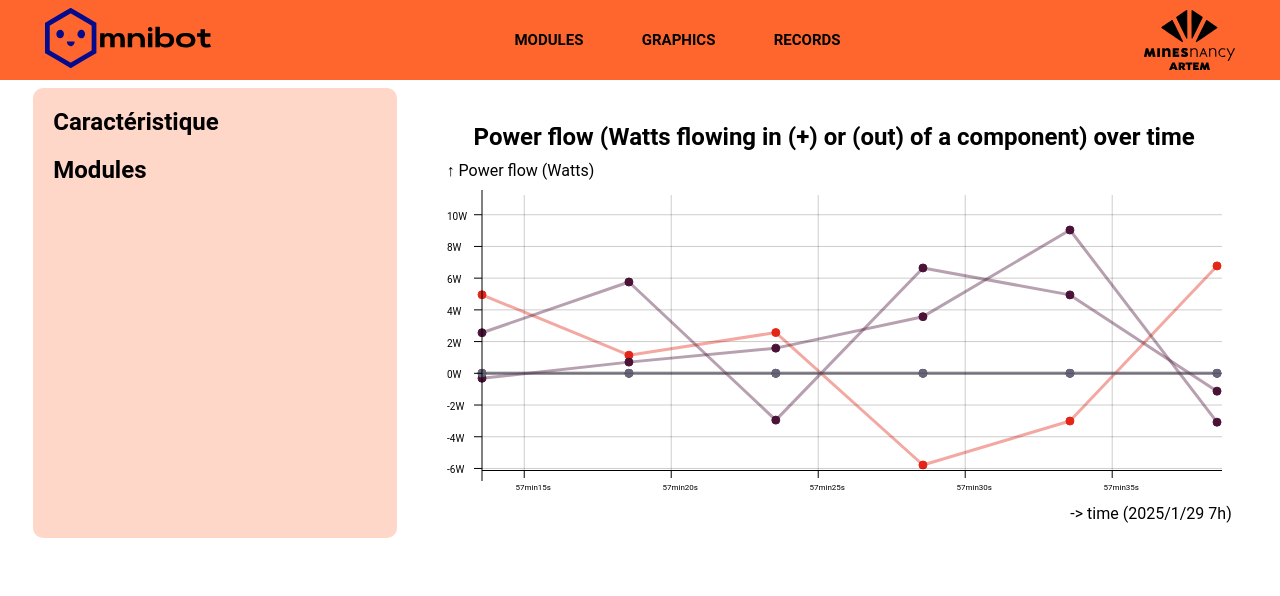
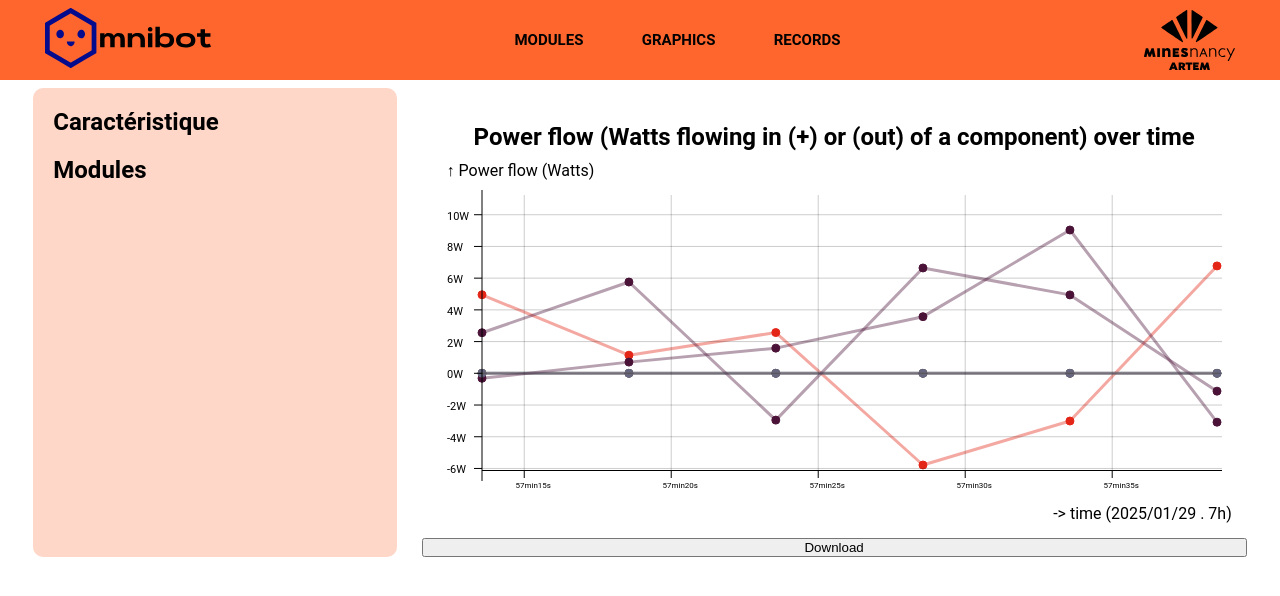
Before and after one commit to lauralvd01/robot-user-interface-Omnibot, a SvelteKit app: page /graphics in a window 1280 px wide. Shown: the top 596 px of the page. Built offline with nearby package versions, Linux system fonts and the light colour scheme.

Commit message:
Add possibility to export the svg graph into an svg file. To keep title and x and y labels, add ones into the svg, invisible when the interface is rendered but visible when svg is exported (as styles linked from style sheet are not keeped). Fix date format.

```diff
--- a/src/routes/graphics/+page.svelte
+++ b/src/routes/graphics/+page.svelte
@@ -125,6 +125,26 @@
     }
 
     $: calculateGraphicDimensions(content_width, content_height);
+
+    let svgRef = null;
+
+    function downloadSvg() {
+        console.log("svgRef", svgRef);
+        if (svgRef) {
+            const htmlStr = svgRef.outerHTML;
+            const blob = new Blob([htmlStr], { type: "image/svg+xml" });
+
+            const url = URL.createObjectURL(blob);
+            const a = document.createElement("a");
+            a.setAttribute("download", "chart.svg");
+            a.setAttribute("href", url);
+            a.style.display = "none";
+            document.body.appendChild(a);
+            a.click();
+            a.remove();
+            URL.revokeObjectURL(url);
+        }
+    }
 </script>
 
 <div class="homepage">
@@ -148,7 +168,8 @@
                     {/key}
                 {/if} -->
                 {#if props.width !== 0}
-                    <Graphic props={props}/>
+                    <Graphic props={props} bind:svgRef={svgRef}/>
+                    <button on:click={downloadSvg}>Download</button>
                 {/if}
             {/key}
         </div>
--- a/src/routes/graphics/Graphic.svelte
+++ b/src/routes/graphics/Graphic.svelte
@@ -90,6 +90,13 @@
     });
   }
 
+  const date = points[0].x;
+  const year = date.getFullYear();
+  let month = date.getMonth() + 1;
+  if (month < 10) month = "0" + month;
+  const day = date.getDate();
+  const hour = date.getHours();
+
   const I = range(xVals.length); // list of integers betwwen 0 (included) and xVals.length (excluded)
   const gaps = (d, i) => !isNaN(xVals[i]) && !isNaN(yVals[i]); // check if xVals[i] and yVals[i] data are correct numbers
   const cleanData = points.map(gaps); // cleanData = [ true, true, ... ] if xVals[i] and yVals[i] are correct numbers, false otherwise
@@ -146,6 +153,7 @@
   const delaunayGrid = Delaunay.from(pointsScaled);
   const voronoiGrid = delaunayGrid.voronoi([0, 0, width, height]); // [Xmin, Ymin, Xmax, Ymax]
 
+  export let svgRef;
 </script>
 
 <div class="chart-container">
@@ -165,7 +173,14 @@
       on:mouseout={() => (dotInfo = null)}
       on:blur={() => (dotInfo = null)}
       role="img"
+      xmlns="http://www.w3.org/2000/svg"
+      bind:this={svgRef}
     >
+
+    <text class="hidden-title" x={marginLeft + 5} y={16} font-size="14px" color="black" font-family="Roboto">{title}</text>
+    <text class="hidden-title" x={marginLeft + 5} y={marginTop + 12} font-size="12px" color="black" font-family="Roboto">{yLabel}</text>
+    <text class="hidden-title" x={width - marginRight} y={height} font-size="12px" color="black" font-family="Roboto" text-anchor="end">{xLabel} ({year}/{month}/{day} . {hour}h)</text>
+
       <!-- Dots (if enabled) -->
       {#if showDots && !dotInfo}
         {#each I as i}
@@ -230,11 +245,11 @@
         />
         {#each yTicks as tick, i}
           <g class="tick" transform="translate(0, {yScale(tick)})">
-            <line class="tick-start" x1={-8} />
+            <line class="tick-start" stroke="black" x1={-8}/>
             {#if horizontalGrid}
-              <line class="tick-grid" x2={width - marginRight}/>
+              <line class="tick-grid" stroke=black stroke-opacity="0.2" x2={width - marginRight}/>
             {/if}
-            <text x="-{marginLeft}" y="5">{tick + yFormat}</text>
+            <text font-size="11px" x="-{marginLeft}" y="5">{tick + yFormat}</text>
           </g>
         {/each}
       </g>
@@ -254,9 +269,9 @@
           <g class="tick" transform="translate({xScale(tick)}, 0)">
             <line class="tick-start" stroke="black" y2="8" />
             {#if verticalGrid}
-              <line class="tick-grid" y2={- (height - marginBottom)} />
+              <line class="tick-grid" stroke=black stroke-opacity="0.2" y2={- (height - marginBottom)} />
             {/if}
-            <text font-size="8px" x={-marginLeft / 4} y="20">{xTicksFormatted[i] + xFormat}</text>
+            <text font-size="8px" x={-marginLeft / 4} y="18">{xTicksFormatted[i] + xFormat}</text>
           </g>
         {/each}
       </g>
@@ -293,7 +308,7 @@
   </div>
 
   <!-- X label -->
-  <label for="xLabel" style:align-self=end>{xLabel} ({points[0].x.getFullYear()}/{points[0].x.getMonth()+1}/{points[0].x.getDate()} {points[0].x.getHours()}h)</label>
+  <label for="xLabel" style:align-self=end>{xLabel} ({year}/{month}/{day} . {hour}h)</label>
 </div>
 
 <style>
@@ -311,43 +326,47 @@
     font-weight: bold;
   }
 
-  .y-axis {
-    font-size: 10px;
-    font-family: "Roboto", sans-serif;
-    text-anchor: start;
-  }
-
   svg {
     margin-left: 10px;
     margin-right: 10px;
+  }
+
+  .hidden-title {
+    display: none;
   }
 
   path {
     fill: "green";
   }
 
+  .y-axis {
+    font-size: "10px";
+    font-family: "Roboto", sans-serif;
+    text-anchor: "start";
+  }
+
   .x-axis {
-    font-size: 10px;
+    font-size: "10px";
     font-family: "Roboto", sans-serif;
-    text-anchor: end;
+    text-anchor: "end";
   }
 
   .tick {
-    opacity: 1;
+    opacity: "1";
   }
+
   .tick-start {
-    stroke: black;
-    stroke-opacity: 1;
+    stroke: "black";
+    stroke-opacity: "1";
   }
+
   .tick-grid {
     stroke: black;
-    stroke-opacity: 0.2;
-    font-size: 11px;
-    color: black;
+    stroke-opacity: "0.2";
   }
   .tick text {
-    fill: black;
-    text-anchor: start;
+    fill: "black";
+    text-anchor: "start";
   }
 
   .tooltip {
```
